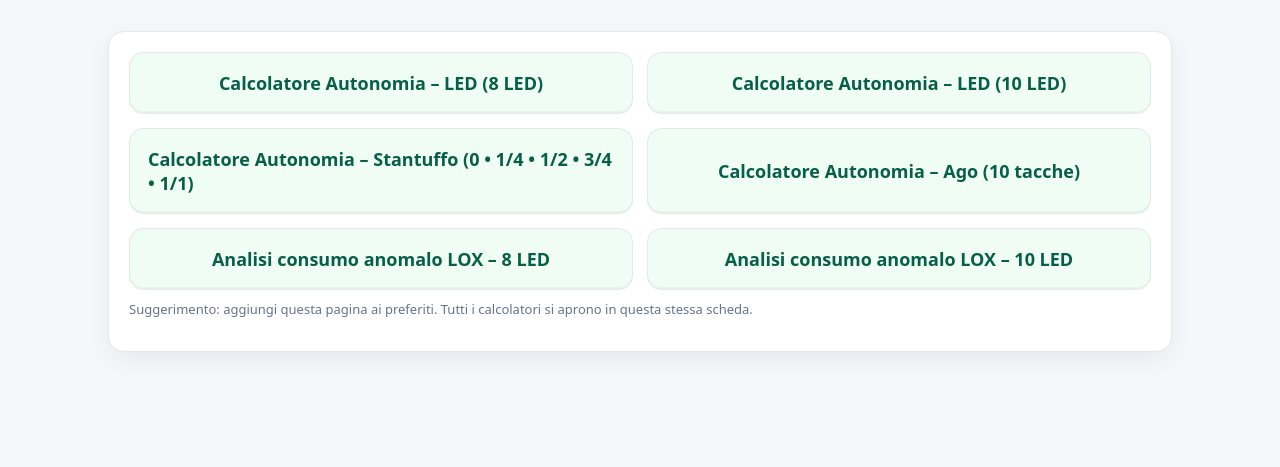
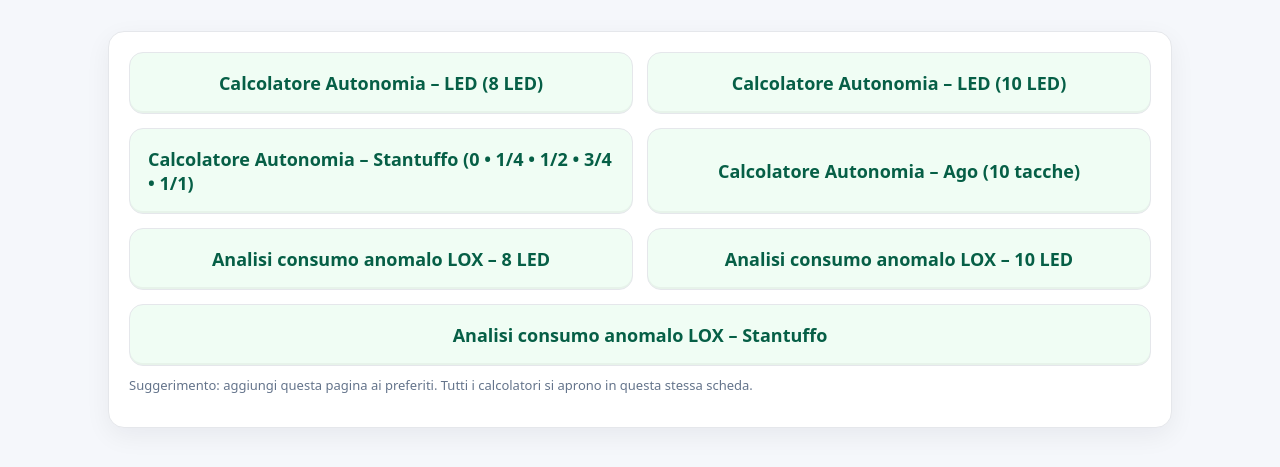
Before and after one commit to Enzothesun/Calcolatori-contenitori-Ossigeno-Liquido, a plain HTML site: page index.html in a window 1280 px wide. Shown: the part 277-744 px from the top of the page. Drawn offline with Linux system fonts and the light colour scheme.

Commit message:
Update index.html

```diff
--- a/index.html
+++ b/index.html
@@ -60,6 +60,12 @@ Se il contenitore risulta molto scarico <strong>nonostante una consegna recente<
   Analisi consumo anomalo LOX – 10 LED
 </a>
 
+<a class="btn"
+   href="analisi_consumo_LOX_stantuffo.html"
+   style="grid-column:1/-1;">
+  Analisi consumo anomalo LOX – Stantuffo
+</a>
+
 
       </div>
       <p class="hint">Suggerimento: aggiungi questa pagina ai preferiti. Tutti i calcolatori si aprono in questa stessa scheda.</p>
```
